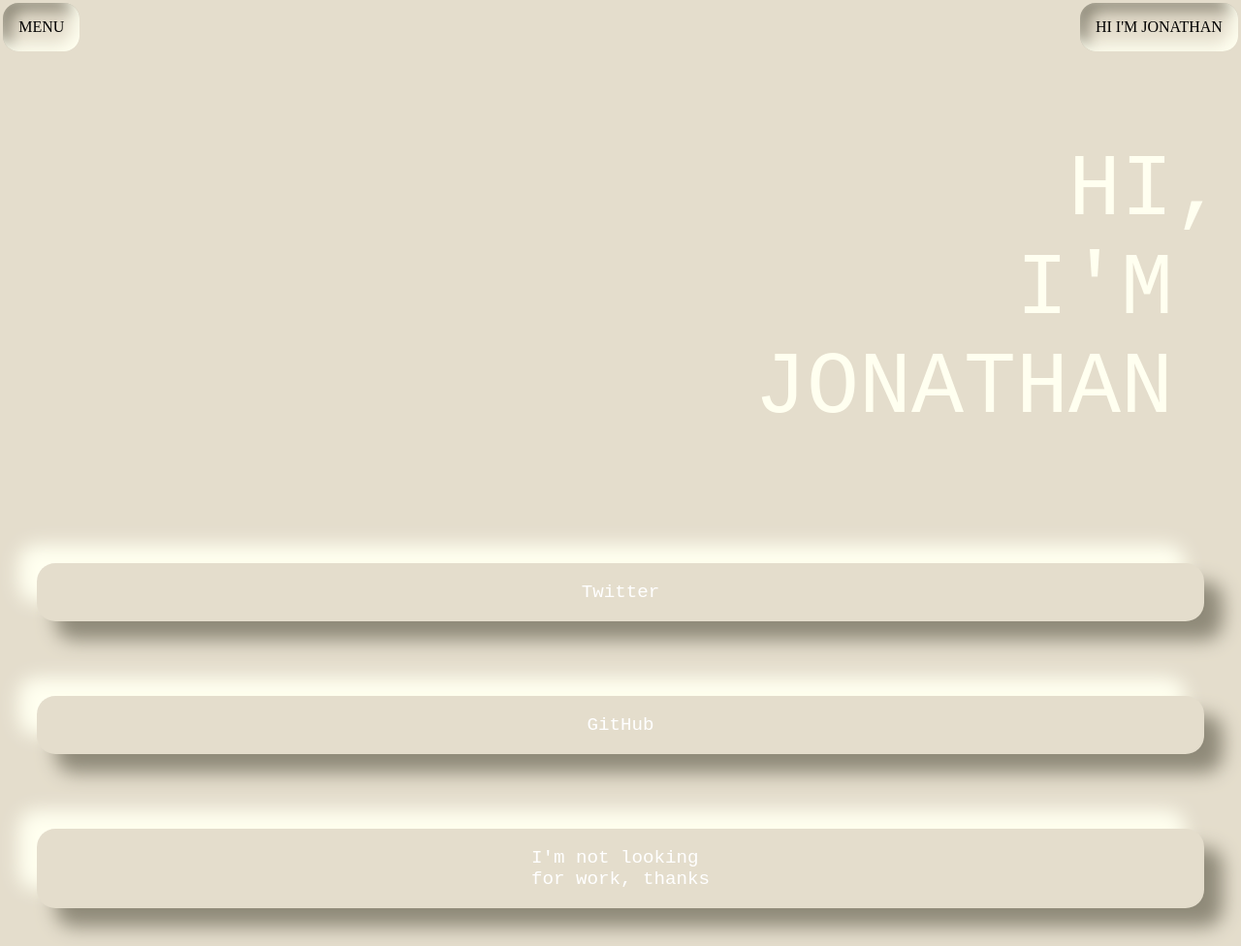
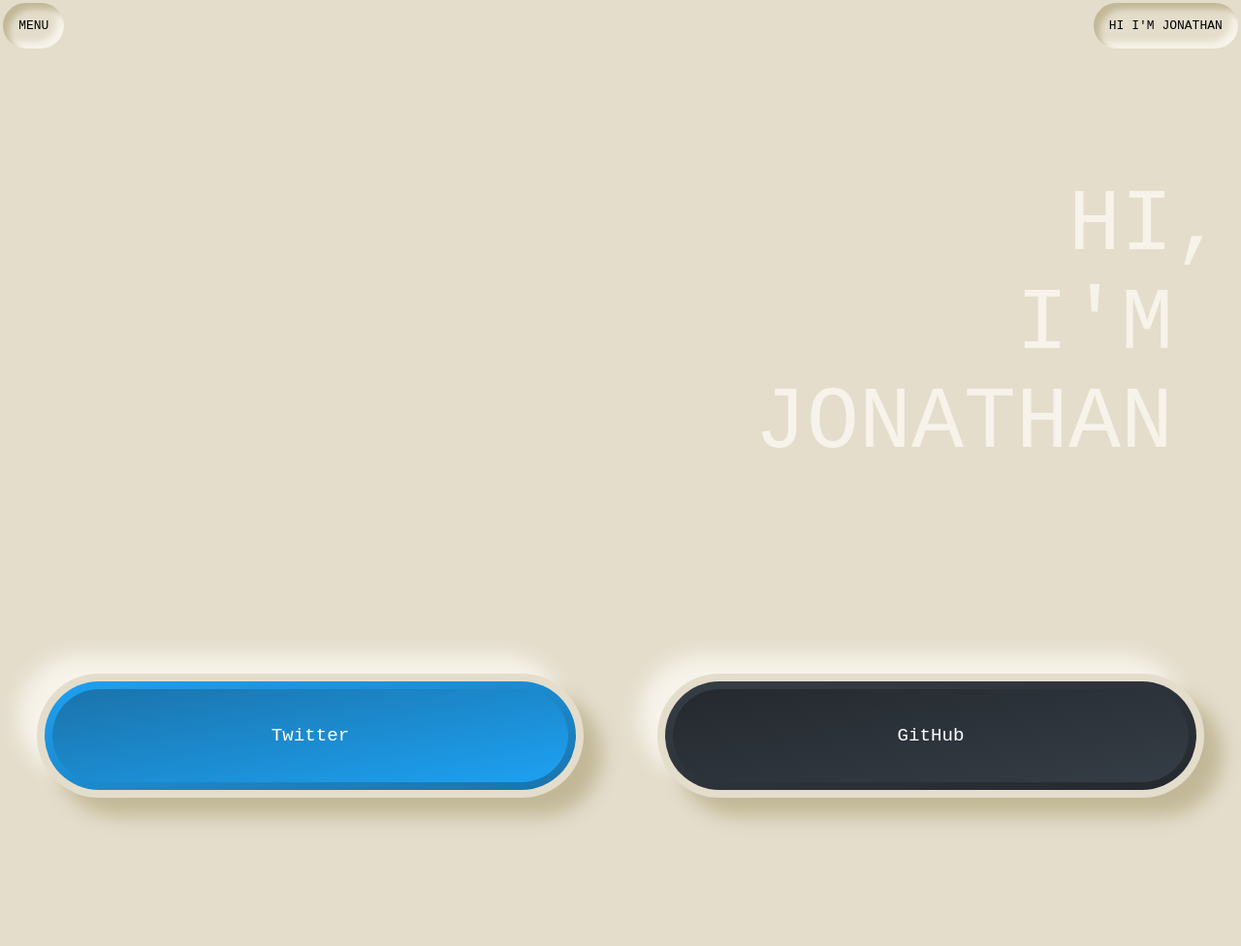
Before and after one commit to cowlingj/cowlingj.github.io, a Jekyll site: the page built from index.html, in a window 1280 px wide. Shown: the whole page at 97% size. Built offline with Jekyll 4.4.1, drawn with Linux system fonts in a browser that asks for light colours; after the commit the page ends 900 px from its top, so only the background shows below that.

Commit message:
Fix cta button styles

```diff
--- a/_includes/header/index.html
+++ b/_includes/header/index.html
@@ -1,7 +1,7 @@
 <header>
   <div class="flex">
-    <p class="pointer uppercase m-0 toggle-nav shadow-inset" role="menu" aria-haspopup="true">Menu</p>
+    <p class="pointer uppercase m-0 toggle-nav shadow-inset p-m round-m mono" role="menu" aria-haspopup="true">Menu</p>
     <span class="flex-spacer"></span>
-    <p class="uppercase m-0 shadow-inset">Hi I'm Jonathan</p>
+    <a href="/" class="text-none color-inherit"><p class="uppercase m-0 shadow-inset p-m round-m mono">Hi I'm Jonathan</p></a>
   </div>
 </header>
--- a/_layouts/default.html
+++ b/_layouts/default.html
@@ -5,7 +5,7 @@
 <head>
   <meta charset="UTF-8">
   <meta name="viewport" content="width=device-width, initial-scale=1.0">
-  <title>{% if page.title != null %} {{ page.title }} | {% endif %} Hi, I'm @cowlingj</title>
+  <title>{% if page.title != null %} {{ page.title }} | {% endif %} Hi, I'm Jonathan</title>
   <link rel="stylesheet" href="/assets/utils.css">
   <link rel="stylesheet" href="/assets/default.css">
   <link rel="stylesheet" href="/assets/colors.css">
--- a/assets/colors.css
+++ b/assets/colors.css
@@ -1,6 +1,12 @@
 :root {
   --nav-color: lightgray;
   --root-color: #e4ddcc;
-  --root-shadow-color: #8f8a79;
-  --root-highlight-color: #fffff0;
+  --root-shadow-color: #c2b897;
+  --root-highlight-color: #f7f3ea;
+  --twitter-primary-color: #1DA1F2;
+  --twitter-shadow-color: #1b73aa;
+  --github-light-color: #353d46;
+  --github-primary-color: #24292e;
+  --hire-primary-color: #8ea2af;
+  --hire-shadow-color: #666c70;
 }
--- a/assets/index.css
+++ b/assets/index.css
@@ -12,7 +12,30 @@
   font-size: 1.2rem;
 }
 
-/*
+.twitter-outer {
+  background: linear-gradient(to bottom right, var(--twitter-primary-color), var(--twitter-shadow-color));
+}
+
+.twitter-inner {
+  background: linear-gradient(to top left, var(--twitter-primary-color), var(--twitter-shadow-color));
+}
+
+.github-outer {
+  background: linear-gradient(to bottom right, var(--github-light-color), var(--github-primary-color));
+}
+
+.github-inner {
+  background: linear-gradient(to top left, var(--github-light-color), var(--github-primary-color));
+}
+
+.hire-outer {
+  background: linear-gradient(to bottom right, var(--hire-primary-color), var(--hire-shadow-color));
+}
+
+.hire-inner {
+  background: linear-gradient(to top left, var(--hire-primary-color), var(--hire-shadow-color));
+}
+
 @media screen and (min-width: 768px) {
   .cta {
     flex-basis: 0;
--- a/assets/utils.css
+++ b/assets/utils.css
@@ -4,6 +4,14 @@
 
 .m-0 {
   margin: 0;
+}
+
+.m-0_5 {
+  margin: 0.5rem;
+}
+
+.p-m {
+  padding: 1rem;
 }
 
 .flex-spacer {
@@ -78,6 +86,10 @@
   display: grid;
 }
 
+.h-l {
+  height: 8rem;
+}
+
 .h-screen {
   height: 100vh;
 }
@@ -89,11 +101,18 @@
 .hidden {
   display: none;
   transform: translate(-100%);
-  /* translate: 100%; */
 }
 
 .overflow-none {
-  overflow: none;
+  overflow: hidden;
+}
+
+.text-none {
+  text-decoration: none;
+}
+
+.color-inherit {
+  color: inherit;
 }
 
 .pointer {
@@ -105,16 +124,20 @@
 }
 
 .shadow {
-  padding: 1em;
-  border-radius: 1em;
   margin: 2em;
   box-shadow: 1em 1em 1em var(--root-shadow-color),
               -1em -1em 1em var(--root-highlight-color);
 }
 
 .shadow-inset {
-  padding: 1em;
-  border-radius: 1em;
-  box-shadow: -0.5em -0.5em 1em var(--root-highlight-color) inset,
-              0.5em 0.5em 1em var(--root-shadow-color) inset;
+  box-shadow: 0.5em 0.5em 0.5em var(--root-shadow-color) inset,
+             -0.5em -0.5em 0.5em var(--root-highlight-color) inset;
 }
+
+.round-l {
+  border-radius: 8rem;
+}
+
+.round-m {
+  border-radius: 3em;
+}
--- a/index.html
+++ b/index.html
@@ -9,12 +9,31 @@
     Jonathan&nbsp;
   </p>
   <section class="flex flex-wrap space-around align-strech">
-    <a class="grow align-center shadow flex space-around cta cta-twitter" href="https://twitter.com/_cowlingj_">Twitter</a>
-    <a class="grow align-center shadow flex space-around cta cta-github" href="https://github.com/cowlingj">GitHub</a>
+    <a class="grow align-strech shadow round-l flex space-around cta h-l" href="https://twitter.com/_cowlingj_">
+      <div class="grow align-strech round-l flex space-around cta twitter-outer m-0_5">
+        <div class="twitter-inner round-l m-0_5 grow align-center flex space-around">
+          Twitter
+        </div>
+      </div>
+    </a>
+    <a class="grow align-strech shadow round-l flex space-around cta h-l" href="https://github.com/cowlingj">
+      <div class="grow align-strech round-l flex space-around cta github-outer m-0_5">
+        <div class="github-inner round-l m-0_5 grow align-center flex space-around">
+          GitHub
+        </div>
+      </div>
+    </a>
     {% if site.looking_for_work %}
-      <a class="grow align-center shadow flex space-around cta cta-work" href="#">Hire Me</a>
-    {% else %}
-      <a class="grow align-center shadow flex space-around cta cta-work" href="#">I'm not looking<br/>for work, thanks</a>
+    <a
+      class="grow align-strech shadow round-l flex space-around cta h-l"
+      href="#"
+    >
+      <div class="grow align-strech round-l flex space-around cta hire-outer m-0_5">
+        <div class="hire-inner round-l m-0_5 grow align-center flex space-around">
+           Hire Me
+        </div>
+      </div>
+    </a>
     {% endif %}
   </section>
 </main>
```
Also changed, not shown: 1 other file.
